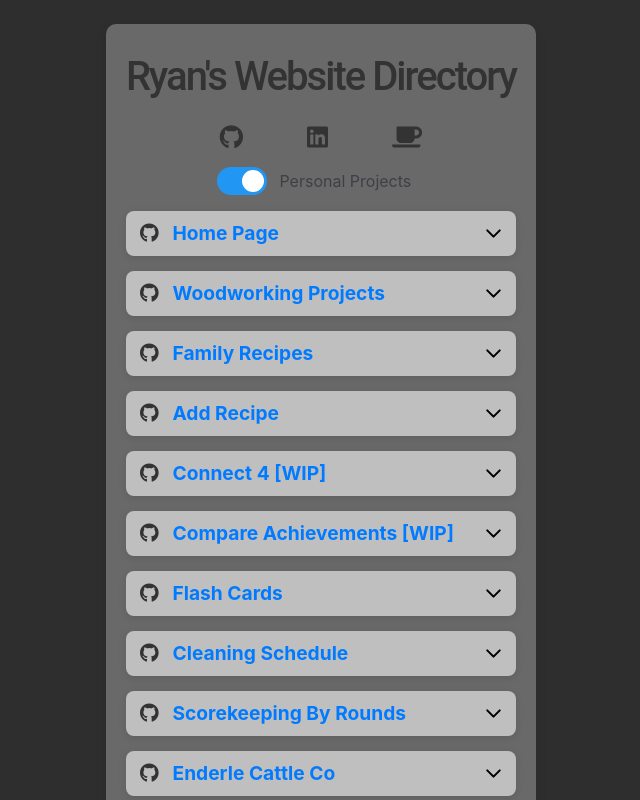
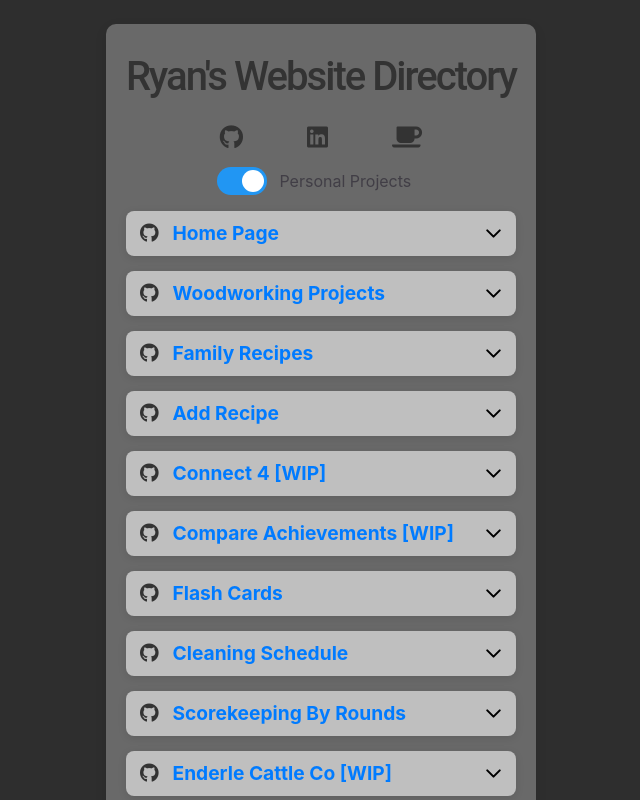
Before and after one commit to rbrock44/directory, an Angular app: page / in a window 1280 px wide. Shown: the top 800 px of the page, without its empty margins (319-959 px from the left). Built offline with nearby package versions, Linux system fonts and the light colour scheme.

Commit message:
Update app.component.ts

```diff
--- a/src/app/app.component.ts
+++ b/src/app/app.component.ts
@@ -99,7 +99,7 @@ export class AppComponent implements OnInit {
       description: 'Helps manage a game where teams/players keep score over multiple rounds. This was created for a non profit organization to manage their Trivia night instead of using excel'
     },
     {
-      name: 'Enderle Cattle Co',
+      name: 'Enderle Cattle Co [WIP]',
       link: this.createLink('enderle-cattle-co'),
       github: this.createGithub('enderle-cattle-company'),
       description: 'A place for a cattle company to showcase their company, people, cattle and their story'
```
